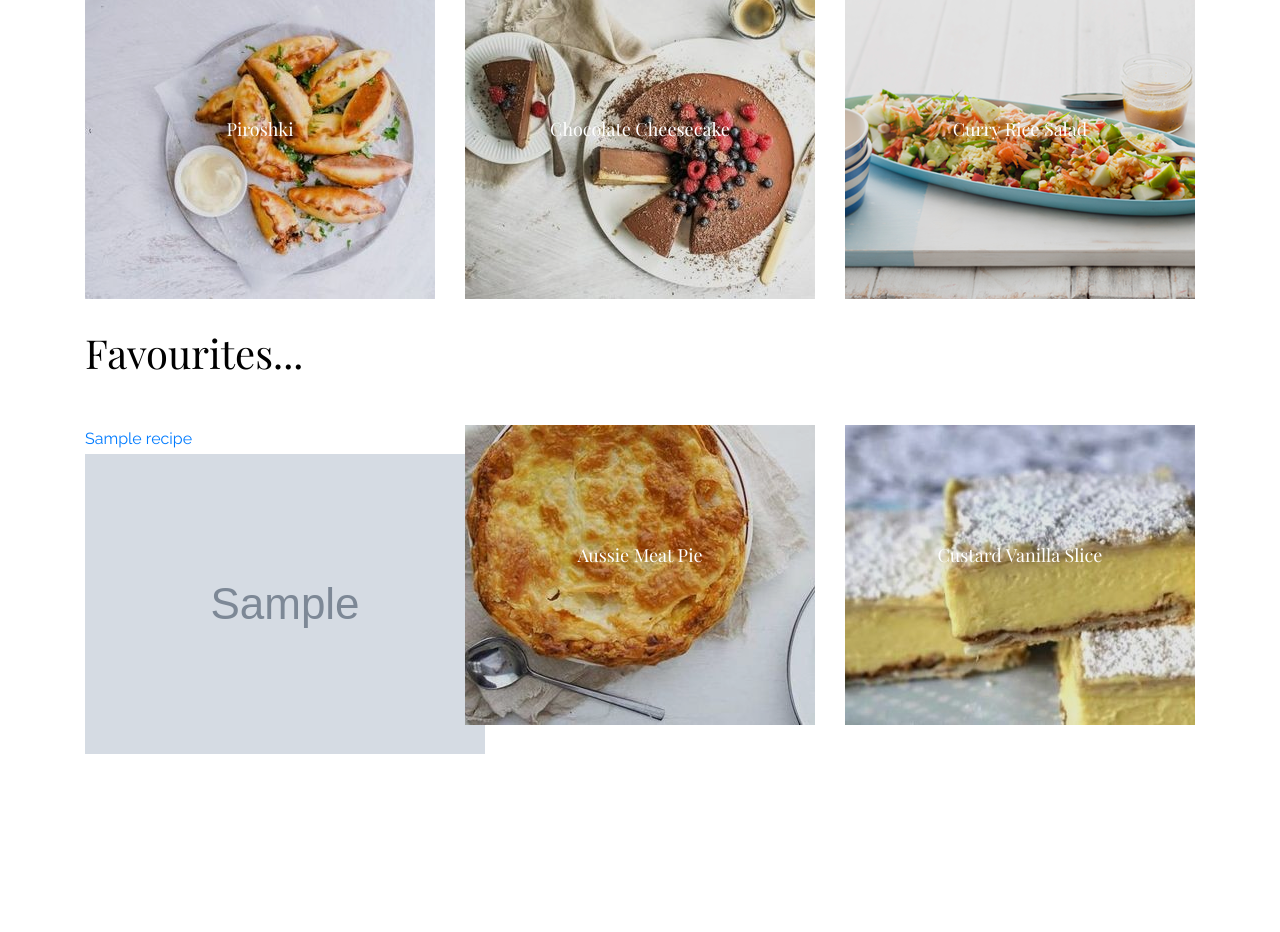
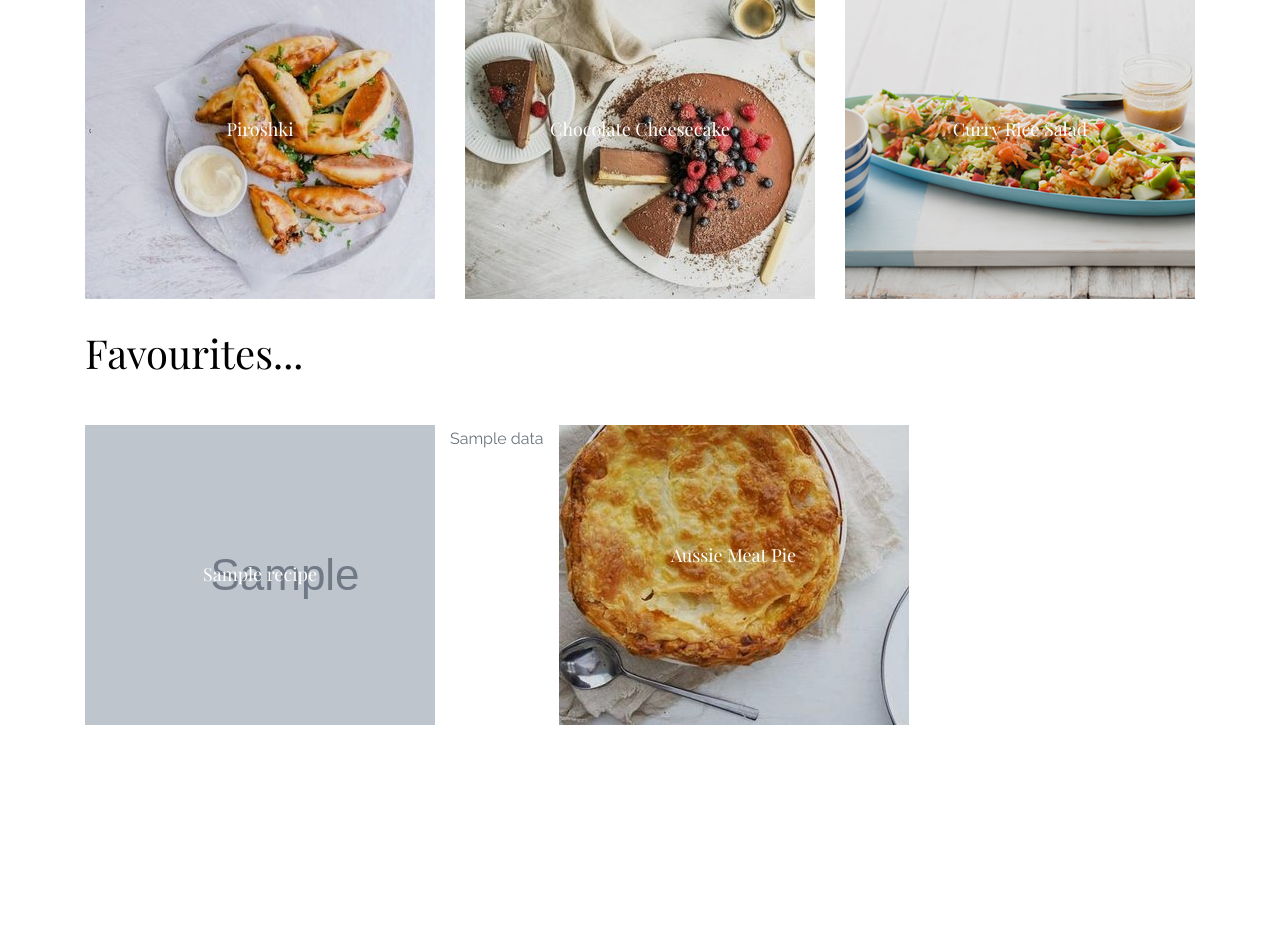
Before and after one commit to niriksha99/Seng2021, a Flask app: template templates/user.html in a window 1280 px wide. Shown: the part 759-1691 px from the top of the page. After the commit the page ends 1484 px from the top, so only its background shows below. Run offline with Flask 2, Linux system fonts and the light colour scheme; the template is opened without the code that fills it: most values are stand-ins (such as "Sample title", 1, 10 or a date in 2020); grey boxes marked "Sample" are stand-in pictures; some libraries are stand-ins or nearby versions.

Commit message:
favourite recipes look nice now

```diff
--- a/templates/result.html
+++ b/templates/result.html
@@ -121,8 +121,8 @@
                {{recipe['recipeName']}} <br>
                Cook Time: {{(recipe['totalTimeInSeconds']|int /60)|round|int}} minutes<br>
                </h2>
+               </a>
               </div>
-          </a>
           </div>
          {% endfor %}
       {% endif %}
--- a/templates/user.html
+++ b/templates/user.html
@@ -123,28 +123,32 @@
             <h1>Favourites...</h1>
         </div>
         <div class="row">
+          {% if data %}
+          {% for recipe in data %}
+          <!--
           <div class="col-md-4 element-animate ">
-            {% if data %}
-             {% for recipe in data %}
 			    <p>
                 <a href = "{{ url_for('get_recipe', recipeID = recipe['id']) }} ">{{recipe['name']}}</a><br>
                 <a href = "{{ url_for('get_recipe', recipeID = recipe['id']) }} "> <img src= "{{recipe['image']}}"> </a><br>
 			    </p>
-             {% endfor %}
-            {% endif %}
           </div>
+          -->
+        <div class="col-md-4 element-animate ">
+          <a href = "{{ url_for('get_recipe', recipeID = recipe['id']) }}" class="img-bg" style="background-image: url({{recipe['image']}})">
+            <div class="text">
+              <h2>
+                {{recipe['name']}} <br>
+              </h2>
+            </div>
+          </a>
+      </div>
+          {% endfor %}
+          {% endif %}
+          {{data}}
           <div class="col-md-4 element-animate ">
             <a href="#" class="img-bg" style="background-image: url('static/images/5.jpg')">
               <div class="text">
                 <h2>Aussie Meat Pie</h2>
-                <p>Try this recipe</p>
-              </div>
-            </a>
-          </div>
-          <div class="col-md-4 element-animate ">
-            <a href="#" class="img-bg last" style="background-image: url('static/images/6.jpg')">
-              <div class="text">
-                <h2>Custard Vanilla Slice</h2>
                 <p>Try this recipe</p>
               </div>
             </a>
```
Also changed, not shown: recipe_sys.db.
